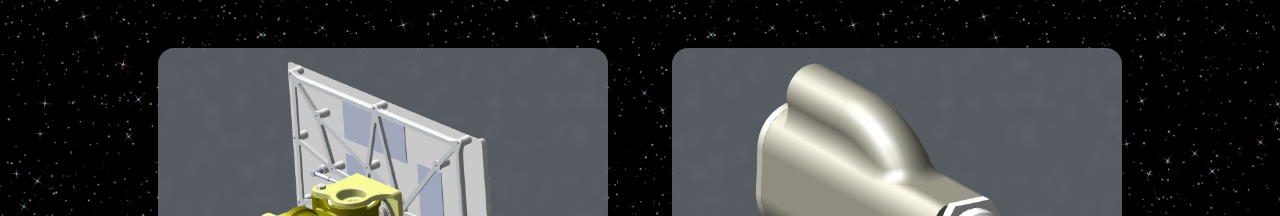
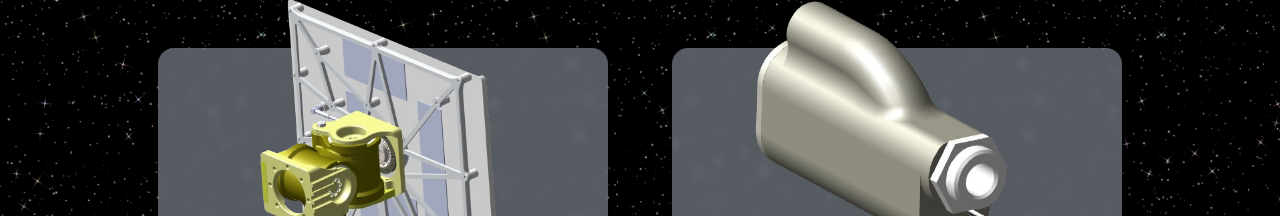
Before and after one commit to EladKarni/space-precision-systems, a Next.js app: page / in a window 1280 px wide. Shown: the part 736-952 px from the top of the page. Built offline with nearby package versions, Linux system fonts and the light colour scheme.

Commit message:
fixed models to extend out

```diff
--- a/src/components/SectionBlock/SectionBlock.tsx
+++ b/src/components/SectionBlock/SectionBlock.tsx
@@ -16,7 +16,7 @@ const SectionBlock = ({
   return (
     <div className="card m-auto lg:m-0">
       <div className="card bg-secondary/45 min-h-[425px] max-w-[450px] backdrop-blur-sm">
-        <figure className="scale-[.65] md:scale-75 overflow-visible -m-18 max-h-[300px]">
+        <figure className="scale-[.65] md:scale-75 overflow-visible -m-18 max-h-[175px]">
           <Image src={image} alt="alt text here" />
         </figure>
         <div className="card-body p-4 mt-6">
```
